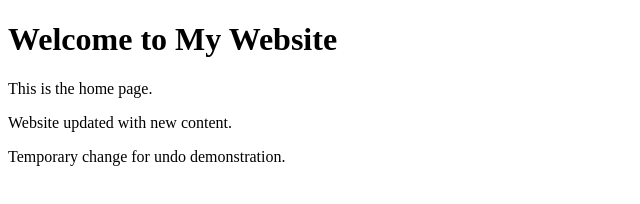
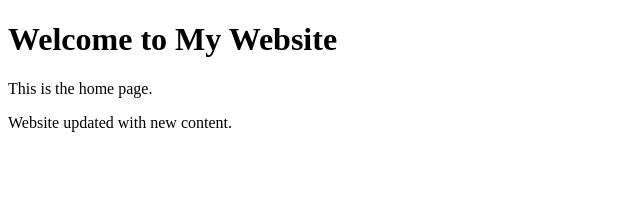
Before and after one commit to GauravShidling/git-workflow-assignment, a plain HTML site: page index.html in a window 1280 px wide. Shown: the whole page, without its empty margins (0-640 px from the left). Drawn offline with Linux system fonts and the light colour scheme.

Commit message:
Revert "Add temporary change"
This reverts commit f241cc9578fed556540230dc16820e9444a01e1f.

```diff
--- a/index.html
+++ b/index.html
@@ -9,4 +9,3 @@
 </body>
 </html>
 <p>Website updated with new content.</p>
-<p>Temporary change for undo demonstration.</p>
```
